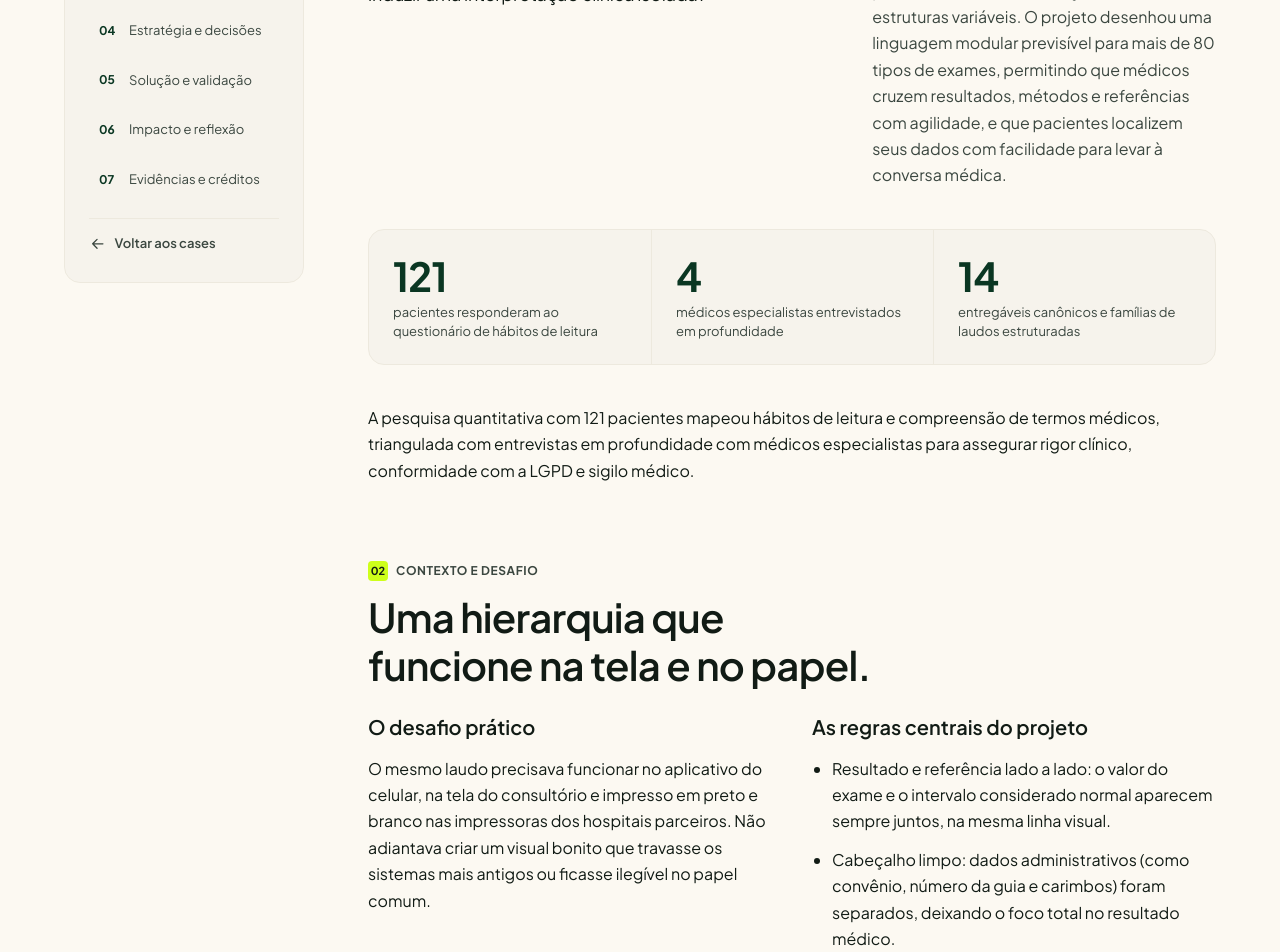
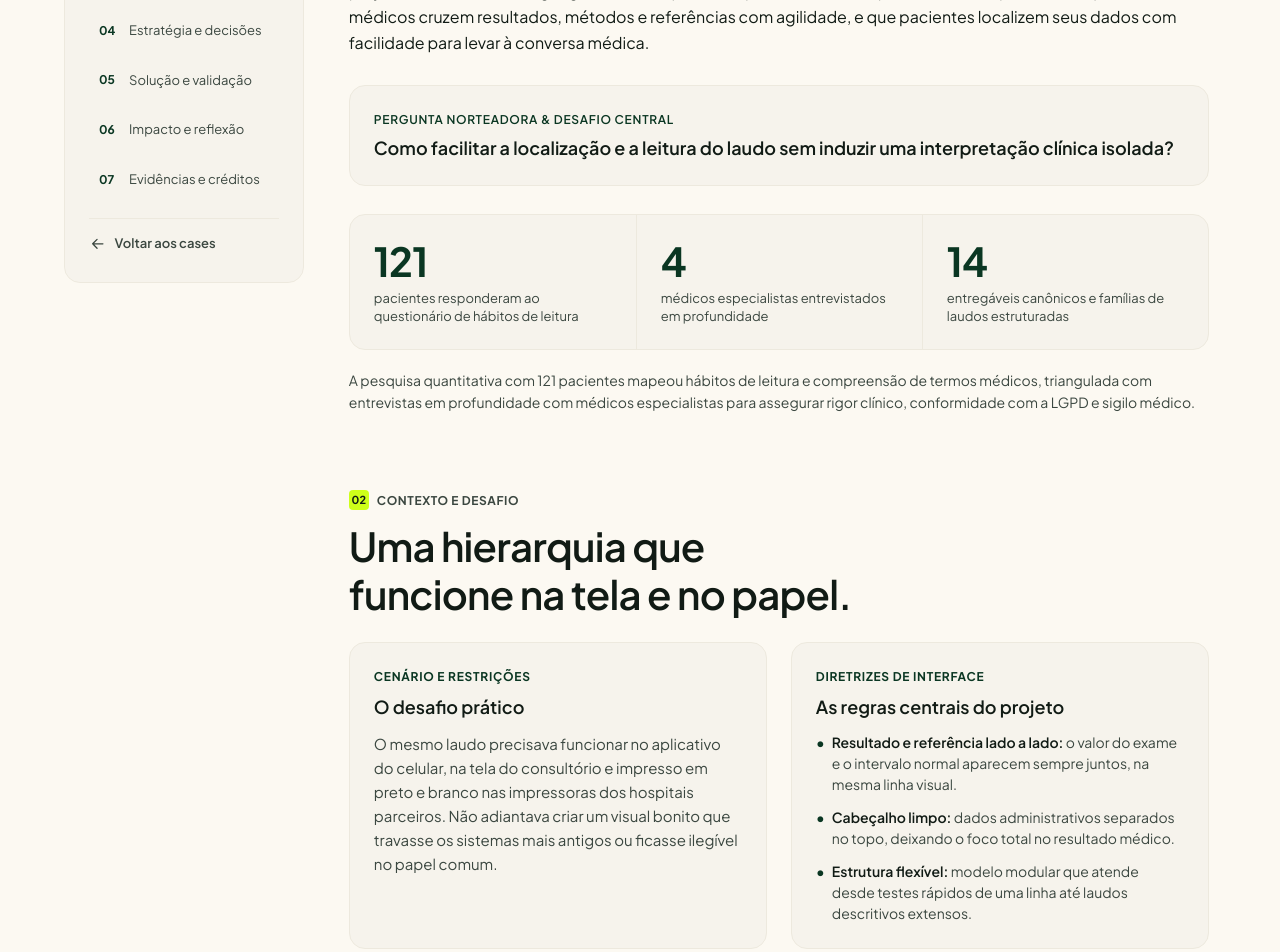
Before and after one commit to israelfull-commits/portfolio, a React (Vite) app in the folder site/: page /cases/einstein-laudos in a window 1280 px wide. Shown: the part 1740-2692 px from the top of the page. Built offline with nearby package versions, Linux system fonts and the light colour scheme.

Commit message:
fix(layout): eliminate asymmetric grid holes, harmonize 8px spacing, and introduce Gestalt feature cards

```diff
--- a/site/src/components/case-presentation.css
+++ b/site/src/components/case-presentation.css
@@ -290,7 +290,7 @@
 .cp-body {
   display: grid;
   grid-template-columns: 240px minmax(0, 1fr);
-  gap: clamp(2.5rem, 5vw, 4rem);
+  gap: clamp(2rem, 3.5vw, 3rem);
   align-items: start;
   padding-top: 1rem;
 }
@@ -564,7 +564,8 @@
 .cp-metrics {
   display: grid;
   grid-template-columns: repeat(var(--metric-columns, 3), minmax(0, 1fr));
-  margin-block: 2.5rem;
+  margin-top: 1.5rem;
+  margin-bottom: 1.25rem;
   background-color: var(--cp-surface);
   border: 1px solid var(--cp-border);
   border-radius: 1rem;
@@ -599,11 +600,107 @@
   line-height: 1.4;
 }
 
-/* Summary Grid */
+/* Editorial Lead & Highlight */
+.cp-lead-editorial {
+  display: flex;
+  flex-direction: column;
+  gap: 1.25rem;
+  margin-bottom: 1.75rem;
+}
+
+.cp-lead-text {
+  font-size: 1.125rem;
+  line-height: 1.65;
+  color: var(--cp-text);
+  font-weight: 400;
+  max-width: 52rem;
+  margin: 0;
+}
+
+/* Feature Cards Grid (Equal Heights, 0 Buracos) */
+.cp-cards-grid {
+  display: grid;
+  grid-template-columns: repeat(2, minmax(0, 1fr));
+  gap: 1.5rem;
+  margin-block: 1.5rem 2rem;
+  align-items: stretch;
+}
+
+.cp-feature-card {
+  background-color: var(--cp-surface);
+  border: 1px solid var(--cp-border);
+  border-radius: 1rem;
+  padding: 1.5rem;
+  display: flex;
+  flex-direction: column;
+  transition: border-color 0.2s ease;
+}
+
+.cp-feature-card:hover {
+  border-color: var(--cp-border-subtle);
+}
+
+.cp-feature-tag {
+  font-size: 0.75rem;
+  font-weight: 700;
+  letter-spacing: 0.06em;
+  text-transform: uppercase;
+  color: var(--cp-pine);
+  margin-bottom: 0.5rem;
+  display: block;
+}
+
+.cp-feature-card h3 {
+  margin-top: 0;
+  margin-bottom: 0.75rem;
+  font-size: 1.125rem;
+  font-weight: 600;
+  color: var(--cp-text);
+  line-height: 1.35;
+}
+
+.cp-feature-card p {
+  font-size: 0.9375rem;
+  line-height: 1.6;
+  color: var(--cp-text-muted);
+  margin: 0;
+}
+
+.cp-card-list {
+  list-style: none;
+  padding: 0;
+  margin: 0;
+  display: flex;
+  flex-direction: column;
+  gap: 0.75rem;
+  font-size: 0.875rem;
+  line-height: 1.5;
+  color: var(--cp-text-muted);
+}
+
+.cp-card-list li {
+  position: relative;
+  padding-left: 1rem;
+}
+
+.cp-card-list li::before {
+  content: "•";
+  position: absolute;
+  left: 0;
+  color: var(--cp-pine);
+  font-weight: bold;
+}
+
+.cp-card-list strong {
+  color: var(--cp-text);
+  font-weight: 600;
+}
+
+/* Summary Grid - Harmonized 50/50 */
 .cp-summary {
   display: grid;
-  grid-template-columns: 1.35fr 1fr;
-  gap: 2.5rem;
+  grid-template-columns: repeat(2, minmax(0, 1fr));
+  gap: 2rem;
   align-items: start;
 }
 
@@ -612,7 +709,7 @@
 }
 
 .cp-summary > p:only-child {
-  max-width: 44rem;
+  max-width: 52rem;
 }
 
 .cp-lead,
--- a/site/src/pages/CasePages.tsx
+++ b/site/src/pages/CasePages.tsx
@@ -228,13 +228,18 @@ export const einsteinPresentation: CasePresentationData = {
 
       content: (
         <>
-          <div className="cp-summary">
-            <p className="cp-lead">
-              Como facilitar a localização e a leitura do laudo sem induzir uma interpretação clínica isolada?
-            </p>
-            <p>
+          <div className="cp-lead-editorial">
+            <p className="cp-lead-text">
               Laudos de diferentes laboratórios e hospitais parceiros reuniam informações críticas em estruturas variáveis. O projeto desenhou uma linguagem modular previsível para mais de 80 tipos de exames, permitindo que médicos cruzem resultados, métodos e referências com agilidade, e que pacientes localizem seus dados com facilidade para levar à conversa médica.
             </p>
+            <div className="cp-tradeoff-box" style={{ margin: "0.5rem 0 0" }}>
+              <span className="cp-tradeoff-title" style={{ fontSize: "0.75rem", textTransform: "uppercase", letterSpacing: "0.06em", color: "var(--cp-pine)", display: "block", marginBottom: "0.35rem" }}>
+                Pergunta Norteadora & Desafio Central
+              </span>
+              <p style={{ fontSize: "1.125rem", fontWeight: 600, color: "var(--cp-text)", margin: 0, lineHeight: 1.45 }}>
+                Como facilitar a localização e a leitura do laudo sem induzir uma interpretação clínica isolada?
+              </p>
+            </div>
           </div>
           <CaseMetrics
             items={[
@@ -245,7 +250,7 @@ export const einsteinPresentation: CasePresentationData = {
               ["14", "entregáveis canônicos e famílias de laudos estruturadas"],
             ]}
           />
-          <p>
+          <p style={{ marginTop: "0.75rem", fontSize: "0.875rem", color: "var(--cp-text-muted)", lineHeight: 1.55 }}>
             A pesquisa quantitativa com 121 pacientes mapeou hábitos de leitura e compreensão de termos médicos, triangulada com entrevistas em profundidade com médicos especialistas para assegurar rigor clínico, conformidade com a LGPD e sigilo médico.
           </p>
         </>
@@ -257,24 +262,28 @@ export const einsteinPresentation: CasePresentationData = {
 
       content: (
         <>
-          <div className="cp-columns">
-            <div>
+          <div className="cp-cards-grid">
+            <div className="cp-feature-card">
+              <span className="cp-feature-tag">Cenário e Restrições</span>
               <h3>O desafio prático</h3>
               <p>
                 O mesmo laudo precisava funcionar no aplicativo do celular, na tela do consultório e impresso em preto e branco nas impressoras dos hospitais parceiros. Não adiantava criar um visual bonito que travasse os sistemas mais antigos ou ficasse ilegível no papel comum.
               </p>
             </div>
-            <div>
+            <div className="cp-feature-card">
+              <span className="cp-feature-tag">Diretrizes de Interface</span>
               <h3>As regras centrais do projeto</h3>
-              <List
-                items={[
-                  "Resultado e referência lado a lado: o valor do exame e o intervalo considerado normal aparecem sempre juntos, na mesma linha visual.",
-
-                  "Cabeçalho limpo: dados administrativos (como convênio, número da guia e carimbos) foram separados, deixando o foco total no resultado médico.",
-
-                  "Estrutura flexível: o modelo aceita desde exames de sangue curtos de uma linha até relatórios longos de ressonância com laudo descritivo.",
-                ]}
-              />
+              <ul className="cp-card-list">
+                <li>
+                  <strong>Resultado e referência lado a lado:</strong> o valor do exame e o intervalo normal aparecem sempre juntos, na mesma linha visual.
+                </li>
+                <li>
+                  <strong>Cabeçalho limpo:</strong> dados administrativos separados no topo, deixando o foco total no resultado médico.
+                </li>
+                <li>
+                  <strong>Estrutura flexível:</strong> modelo modular que atende desde testes rápidos de uma linha até laudos descritivos extensos.
+                </li>
+              </ul>
             </div>
           </div>
           <CaseFigure
@@ -709,8 +718,9 @@ export const claroPresentation: CasePresentationData = {
 
       content: (
         <>
-          <div className="cp-columns">
-            <div>
+          <div className="cp-cards-grid">
+            <div className="cp-feature-card">
+              <span className="cp-feature-tag">Contexto Operacional</span>
               <h3>O cenário</h3>
               <p>
                 A rotina comercial precisava conciliar necessidades de
@@ -718,7 +728,8 @@ export const claroPresentation: CasePresentationData = {
                 negócio de telecom, com grande volume de dados por transação.
               </p>
             </div>
-            <div>
+            <div className="cp-feature-card">
+              <span className="cp-feature-tag">Pergunta de Pesquisa</span>
               <h3>O desafio</h3>
               <p>
                 Como apoiar a continuidade do atendimento e tornar os dados
@@ -999,8 +1010,9 @@ export const neoenergiaPresentation: CasePresentationData = {
 
       content: (
         <>
-          <div className="cp-columns">
-            <div>
+          <div className="cp-cards-grid">
+            <div className="cp-feature-card">
+              <span className="cp-feature-tag">Ecossistema e Atores</span>
               <h3>Pessoas e contexto</h3>
               <p>
                 Consumidores precisam contratar, pagar, pedir suporte, alterar e
@@ -1009,8 +1021,9 @@ export const neoenergiaPresentation: CasePresentationData = {
                 atendimento.
               </p>
             </div>
-            <div>
-              <h3>Problema de design</h3>
+            <div className="cp-feature-card">
+              <span className="cp-feature-tag">Problema de Design</span>
+              <h3>O desafio de serviço</h3>
               <p>
                 Como compreender os atritos ao longo do serviço e estruturar uma
                 experiência futura que considere o atendimento digital, a
@@ -1731,13 +1744,15 @@ export function ItauPresentation() {
             <div className="cp-summary">
               <p>{story.summary}</p>
             </div>
-            <div className="cp-columns">
-              <div>
+            <div className="cp-cards-grid">
+              <div className="cp-feature-card">
+                <span className="cp-feature-tag">Público-Alvo</span>
                 <h3>Para quem</h3>
                 <p>{story.users}</p>
               </div>
-              <div>
-                <h3>Recorte de atuação em design</h3>
+              <div className="cp-feature-card">
+                <span className="cp-feature-tag">Escopo de Design</span>
+                <h3>Recorte de atuação</h3>
                 <p>{story.contribution}</p>
               </div>
             </div>
```
